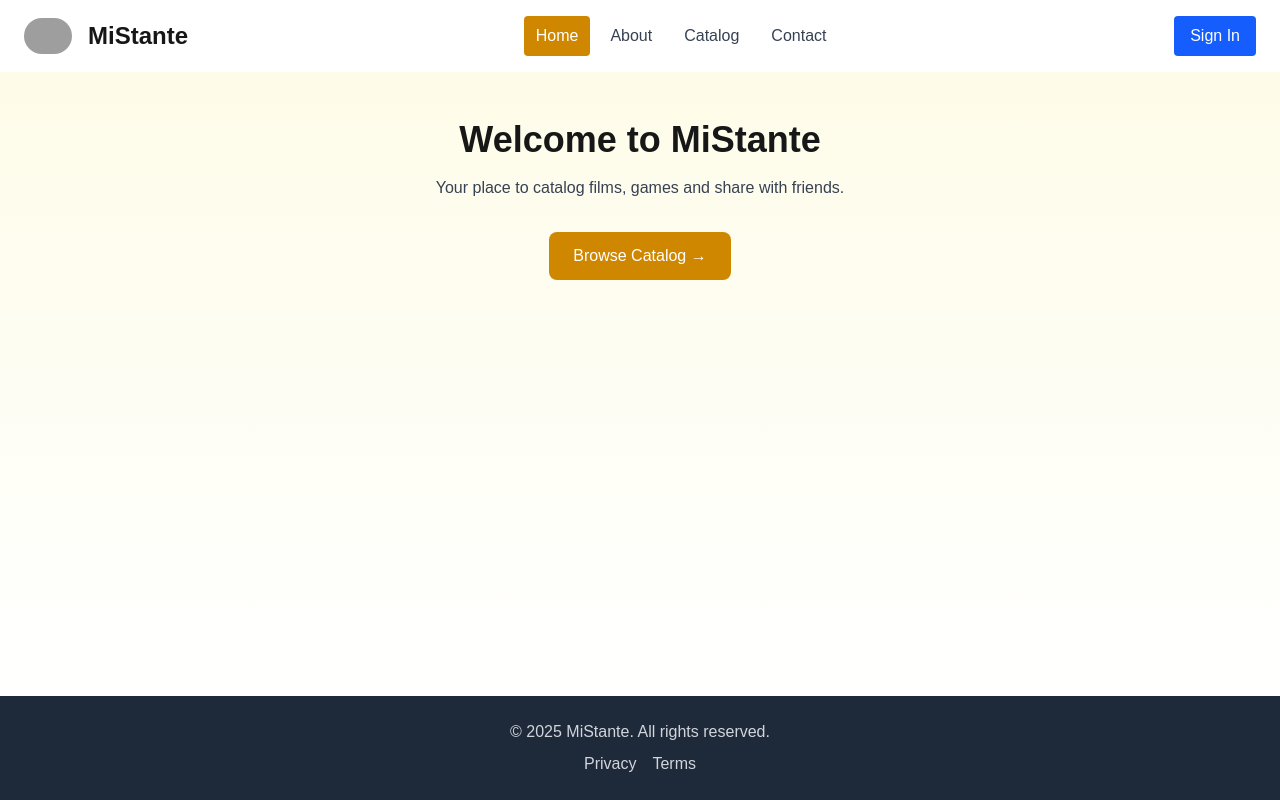
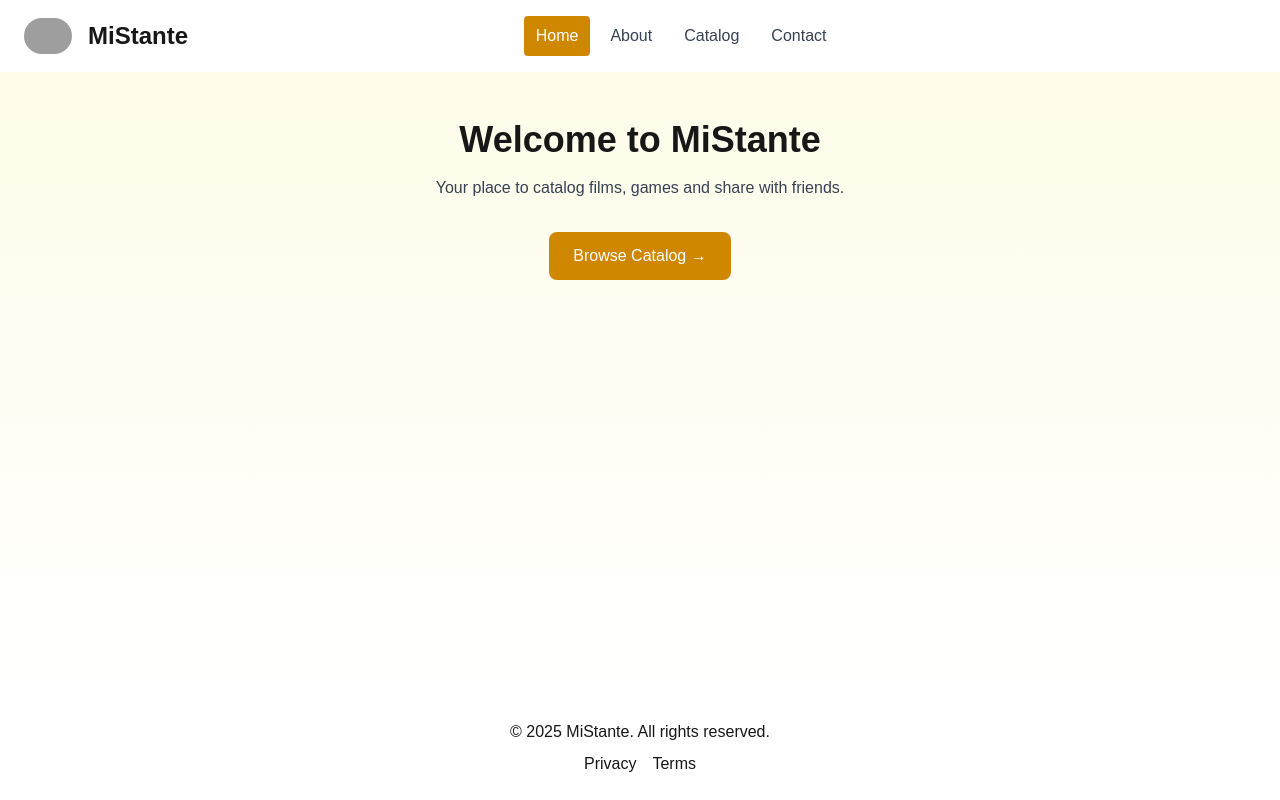
Before and after one commit to IBORD/MiStante, a Next.js app: page / in a window 1280 px wide. Built offline with nearby package versions, Linux system fonts and the light colour scheme; grey boxes are pictures that could not be loaded.

Commit message:
Task 08 | feat | Footer.tsx, Header.tsx and Navbar.tsx | basic redux

```diff
--- a/app/layout.tsx
+++ b/app/layout.tsx
@@ -1,4 +1,3 @@
-// app/layout.tsx
 'use client'
 
 import { Provider } from 'react-redux'
--- a/components/atoms/Button.tsx
+++ b/components/atoms/Button.tsx
@@ -2,7 +2,7 @@ import React from 'react'
 import type { ButtonHTMLAttributes } from 'react'
 
 export interface ButtonProps extends ButtonHTMLAttributes<HTMLButtonElement> {
-    variant?: 'primary' | 'secondary'
+    variant?: 'primary' | 'secondary' | 'accent'
 }
 
 export function Button({
@@ -11,10 +11,11 @@ export function Button({
                            ...rest
                        }: ButtonProps) {
     const base = 'px-4 py-2 rounded transition'
-    const style =
-        variant === 'primary'
-            ? 'bg-blue-600 text-white hover:bg-blue-700'
-            : 'bg-gray-200 text-gray-800 hover:bg-gray-300'
+    const style = {
+        primary:   'bg-primary text-background hover:opacity-90',
+        secondary: 'bg-secondary text-text hover:opacity-90',
+        accent:    'bg-accent text-background hover:opacity-90',
+    }[variant]
 
     return <button className={`${base} ${style} ${className}`} {...rest} />
 }
--- a/components/organisms/Footer.tsx
+++ b/components/organisms/Footer.tsx
@@ -2,7 +2,7 @@ import React from 'react'
 
 export function Footer() {
     return (
-        <footer className="bg-gray-800 text-gray-300 py-6 mt-auto">
+        <footer className="bg-noir-secondary text-noir-text py-6 mt-auto">
             <div className="max-w-5xl mx-auto text-center">
                 <p>© 2025 MiStante. All rights reserved.</p>
                 <div className="flex justify-center space-x-4 mt-2">
--- a/components/organisms/Header.tsx
+++ b/components/organisms/Header.tsx
@@ -5,7 +5,7 @@ import { Button } from '@/components/atoms/Button'
 
 export function Header() {
     return (
-        <header className="flex items-center justify-between px-6 py-4 bg-white shadow">
+        <header className="flex items-center justify-between px-6 py-4 bg-noir-primary text-noir-text shadow">
             <div className="flex items-center space-x-4">
                 <Logo src="/logo.png" alt="MiStante" size={48} />
                 <h1 className="text-2xl font-bold">MiStante</h1>
--- a/features/movies/moviesSlice.tsx
+++ b/features/movies/moviesSlice.tsx
@@ -1,13 +1,11 @@
 import { createSlice, PayloadAction } from '@reduxjs/toolkit'
 
-// Tipo para cada filme
 export interface Movie {
     id: string
     title: string
     posterUrl: string
 }
 
-// Estado inicial
 interface MoviesState {
     list: Movie[]
     loading: boolean
--- a/store/index.ts
+++ b/store/index.ts
@@ -9,6 +9,5 @@ export const store = configureStore({
     },
 })
 
-// Tipagens para os hooks
 export type RootState   = ReturnType<typeof store.getState>
 export type AppDispatch = typeof store.dispatch
--- /dev/null
+++ b/tailwing.config.ts
@@ -0,0 +1,17 @@
+import { type Config } from 'tailwindcss'
+
+const config: Config = {
+    theme: {
+        extend: {
+            colors: {
+                primary:   'var(--color-primary)',
+                secondary: 'var(--color-secondary)',
+                accent:    'var(--color-accent)',
+                background:'var(--color-background)',
+                text:      'var(--color-text)',
+            }
+        }
+    }
+}
+
+export default config
```
